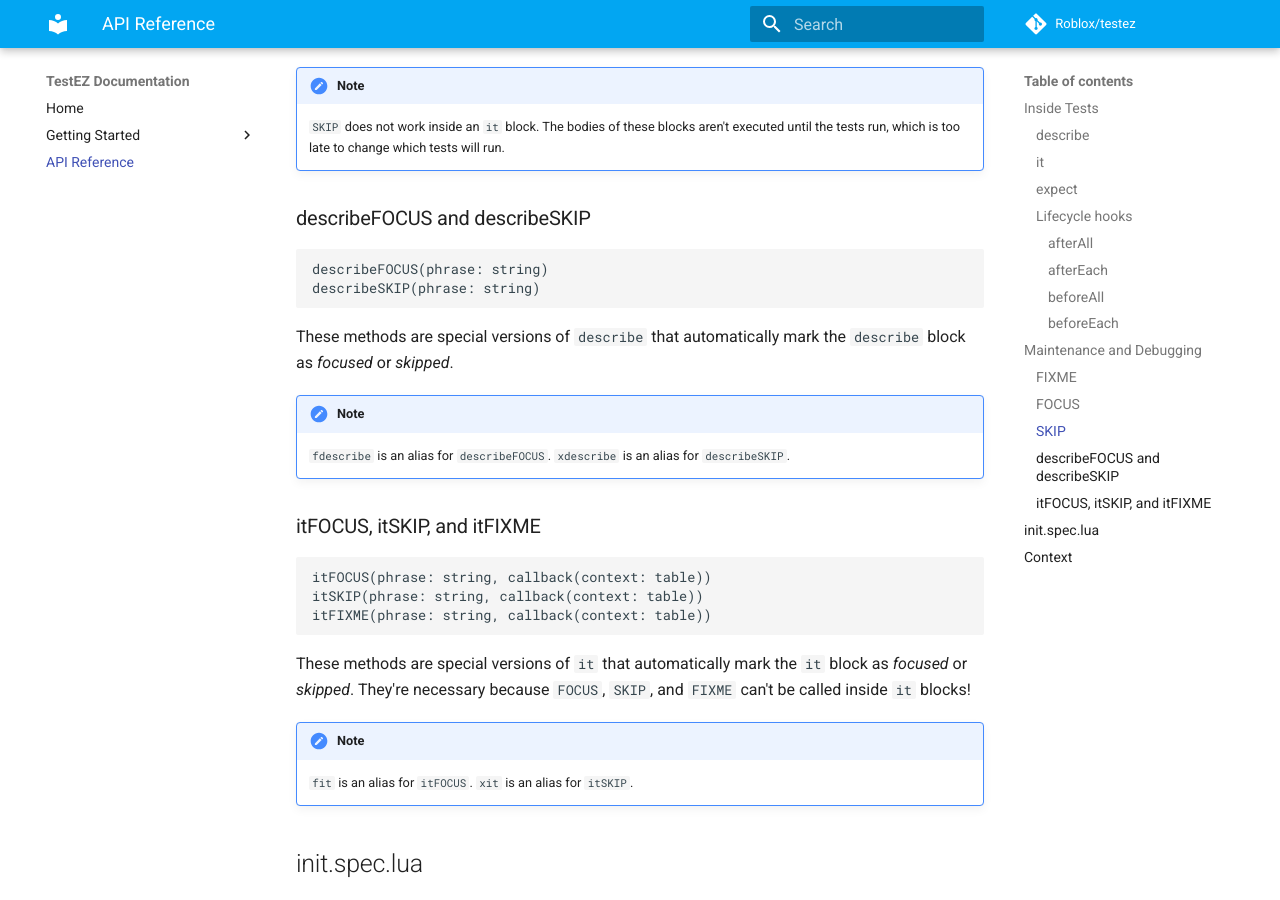
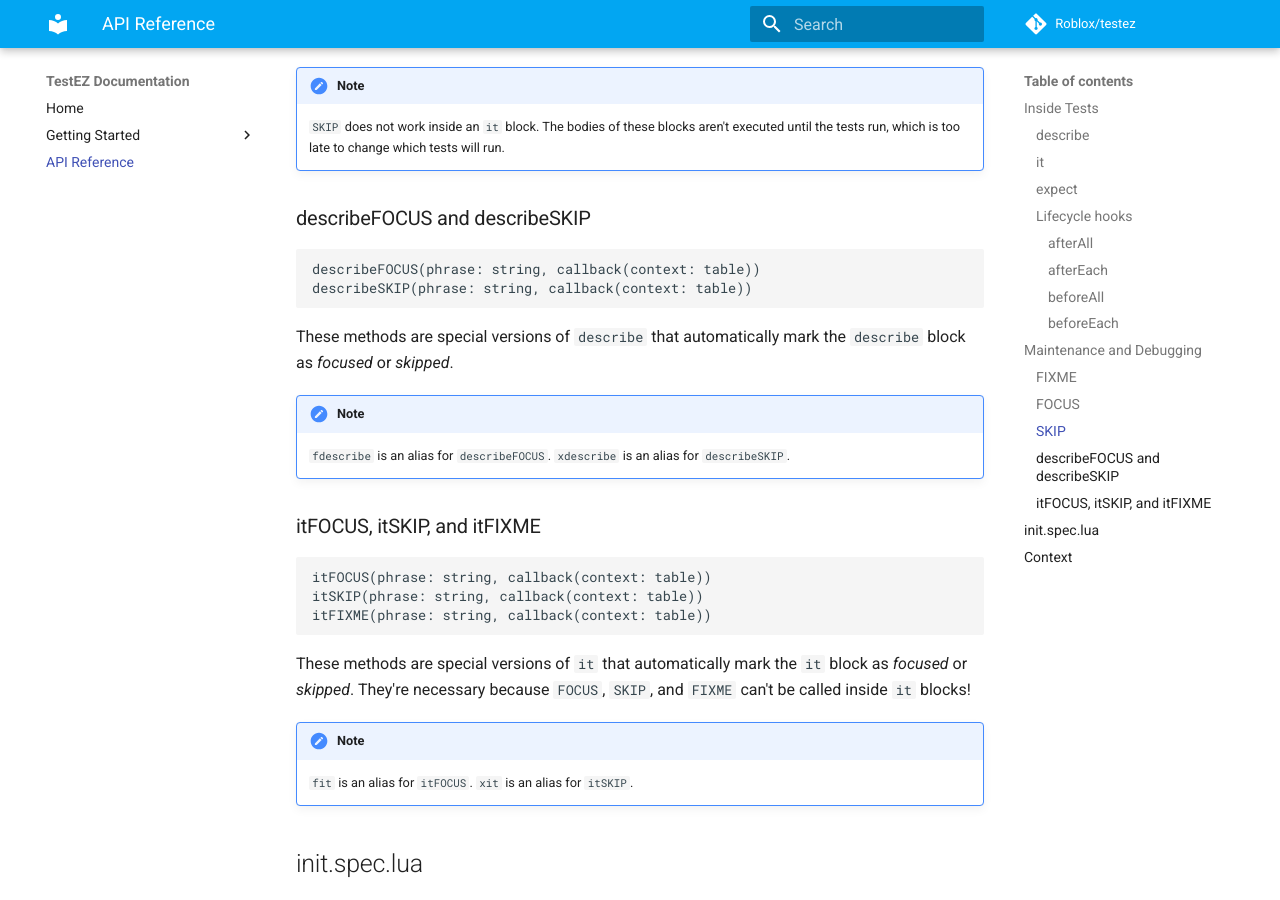
Before and after one commit to Roblox/testez, an MkDocs documentation site: the page built from docs/api-reference.md, in a window 1280 px wide and 900 px high, scrolled down 5777 px. Built offline with MkDocs 1.6.1 and Material for MkDocs 9.7.7, drawn with Linux system fonts in a browser that asks for light colours; comment, search, counter and statistics services are not loaded.

Commit message:
Update api-reference.md (#162)
describeFOCUS and describeSKIP were incorrectly documented and stated to only have one parameter, this has been fixed to correctly reflect the source code.

````diff
--- a/docs/api-reference.md
+++ b/docs/api-reference.md
@@ -264,8 +264,8 @@ This function works similarly to `FOCUS()`, except instead of marking a block as
 
 ### describeFOCUS and describeSKIP
 ```
-describeFOCUS(phrase: string)
-describeSKIP(phrase: string)
+describeFOCUS(phrase: string, callback(context: table))
+describeSKIP(phrase: string, callback(context: table))
 ```
 
 These methods are special versions of `describe` that automatically mark the `describe` block as *focused* or *skipped*.
````
